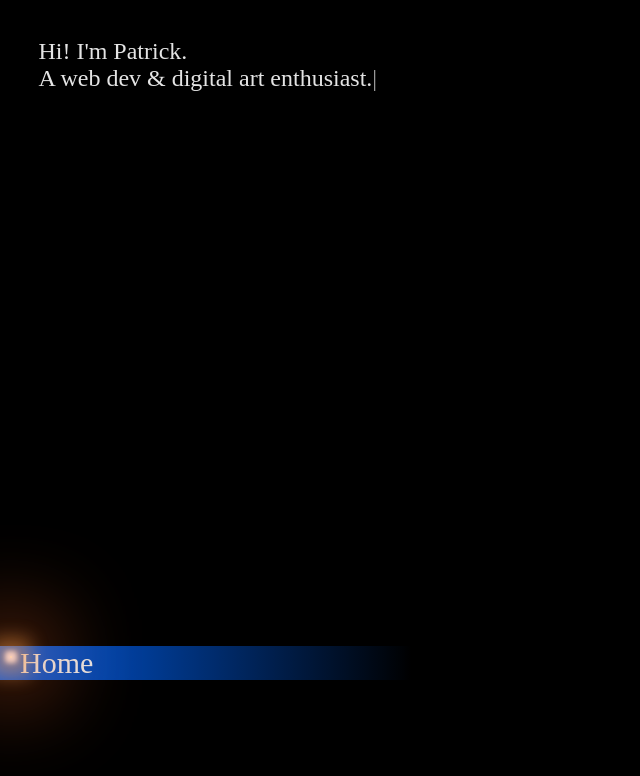
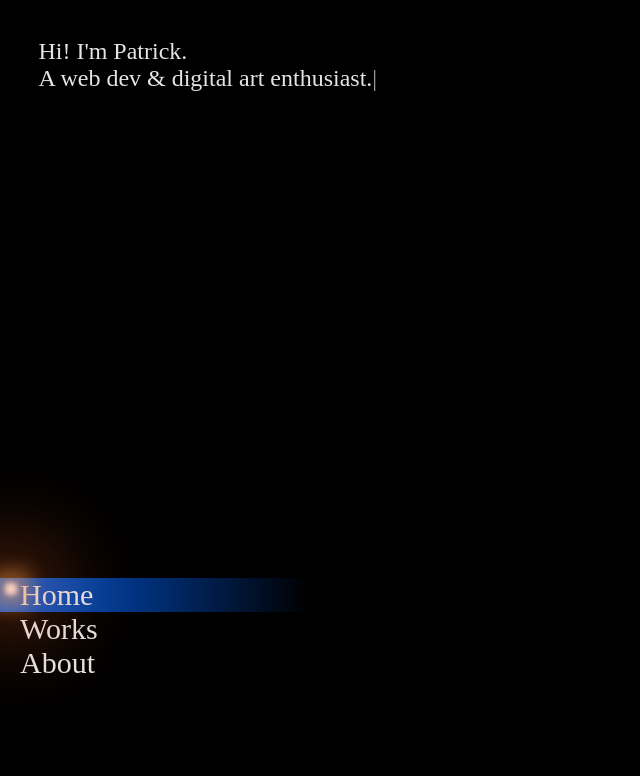
Before and after one commit to RelativeBinary/RelativeBinary.github.io, a React (Create React App) app: page / in a window 1280 px wide. Shown: the top 776 px of the page, without its empty margins (0-640 px from the left). Built offline with nearby package versions, Linux system fonts and the light colour scheme.

Commit message:
furthur implementation of navigation buttons

```diff
--- a/src/App.css
+++ b/src/App.css
@@ -73,15 +73,14 @@ body,
   -webkit-animation: pulse 2s linear 1s infinite;
 }
 
-
+/* Body controls
+==============================*/
+.body {
+  min-height: 100vh;
+}
 
 /* Header controls
 ============================== */
-.Header {
-  min-height: 100vh;
-  position: relative;
-  z-index: 5;
-}
 .HeaderContent {
   width: fit-content;
   padding-top: 3%;
@@ -127,7 +126,7 @@ body,
 
 .navbar {
   position: absolute;
-  z-index: -1;
+  z-index: 5;
   bottom: 15%;
   left: 0%
 }
--- a/src/components/NavButton.js
+++ b/src/components/NavButton.js
@@ -2,12 +2,12 @@ import React from 'react';
 import { Link } from 'react-router-dom';
 import '../styles/NavButton.css';
 
-export default function NavButton({ name }) {
+export default function NavButton({ name, destination, active }) {
   return (
     <div className='wrapper'>
-      <div className='selected'>
-        <div className='light'></div>
-        <Link to='/' className='link'>
+      <div className={active ? 'selected' : ''}>
+        <div className={active ? 'light' : ''}></div>
+        <Link to={destination} className='link'>
           {name}
         </Link>
       </div>
--- a/src/pages/About.js
+++ b/src/pages/About.js
@@ -15,7 +15,7 @@ export default function About() {
    };
 
   return (
-    <div onMouseMove={(ev) => handleMouseMove(ev)}>
+    <div onMouseMove={(ev) => handleMouseMove(ev)} className='body'>
       <div
         className='cursor'
         style={{
@@ -45,7 +45,11 @@ export default function About() {
       <li>Spock Testing</li>
       <li>Kubernetes</li>
       <Button>Resume</Button>
-      <NavButton name={'Home'} />
+      <div className='navbar'>
+        <NavButton name={'Home'} destination={'/'} />
+        <NavButton name={'Works'} destination={'/'} />
+        <NavButton name={'About'} destination={'/'} active={true} />
+      </div>
     </div>
   );
 }
--- a/src/pages/Home.js
+++ b/src/pages/Home.js
@@ -15,7 +15,7 @@ export default function Home() {
   };
 
   return (
-    <div onMouseMove={(ev) => handleMouseMove(ev)} className='Header'>
+    <div onMouseMove={(ev) => handleMouseMove(ev)} className='body'>
       <div
         className='cursor'
         style={{
@@ -26,7 +26,9 @@ export default function Home() {
       ></div>
       <Header />
       <div className='navbar'>
-       <NavButton name={'Home'}/>
+       <NavButton name={'Home'} destination={'/'} active={true}/>
+       <NavButton name={'Works'} destination={'/works'}/>
+       <NavButton name={'About'} destination={'/about'}/>
       </div>
     </div>
   );
--- a/src/styles/NavButton.css
+++ b/src/styles/NavButton.css
@@ -55,12 +55,12 @@
 
 .wrapper {
   width: auto;
-  background-color: black;
+  background-color: rgba(0, 0, 0, 0);
 }
 
 .selected {
   height: auto;
-  width: 40vw;
+  min-width: 30vw;
   background: linear-gradient(90deg, rgba(0, 102, 255, 1) 0%, rgba(0, 0, 0, 0) 45%);
   /* this ratio should be dynamic for screen sizes*/
   animation: pulse-link 4s ease infinite;
```
